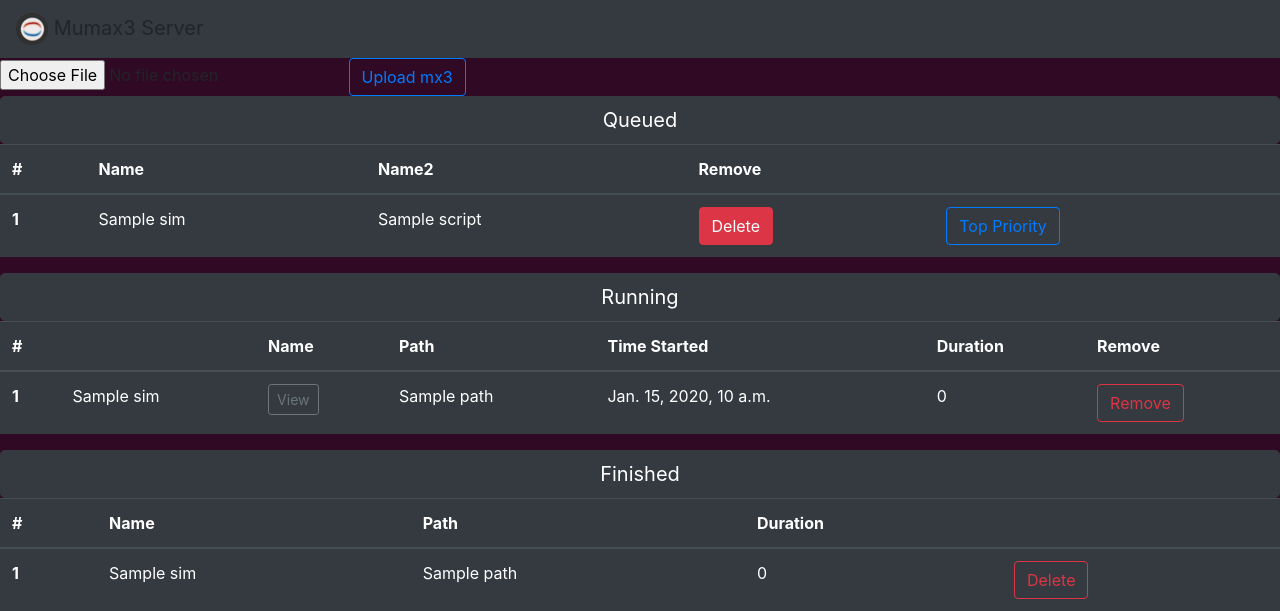
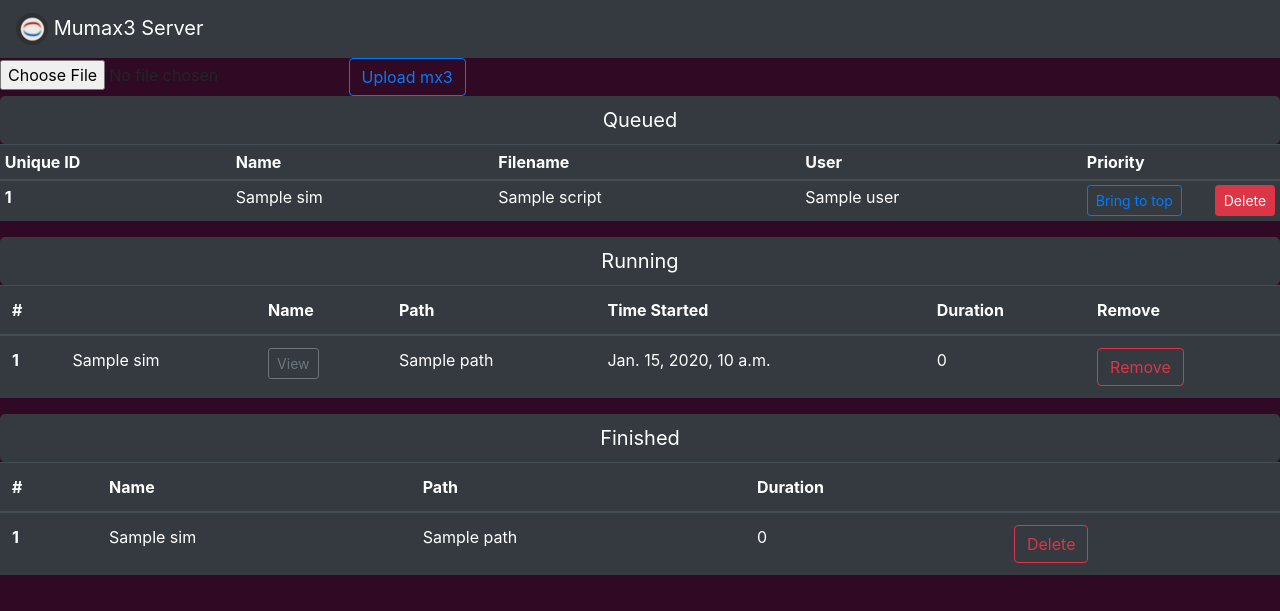
Before and after one commit to MathieuMoalic/mx3s, a Django app: template mx3s/server/templates/server/index.html in a window 1280 px wide. Shown: the top 611 px of the page. Run offline with Django 3.2, Linux system fonts and the light colour scheme; the template is opened without the code that fills it: most values are stand-ins (such as "Sample title", 1, 10 or a date in 2020); some libraries are stand-ins or nearby versions.

Commit message:
change nav bar style and queue col

```diff
--- a/mx3s/server/templates/server/base.html
+++ b/mx3s/server/templates/server/base.html
@@ -1,67 +1,43 @@
 {% load static %}
 <!DOCTYPE html>
 <html lang="en">
+
 <head>
   <!-- Required meta tags -->
   <meta charset="utf-8" />
-    <meta
-      name="viewport"
-      content="width=device-width, initial-scale=1, shrink-to-fit=no"
-    />
+  <meta name="viewport" content="width=device-width, initial-scale=1, shrink-to-fit=no" />
 
   <!-- Bootstrap CSS -->
-    <link
-      rel="stylesheet"
-      href="https://stackpath.bootstrapcdn.com/bootstrap/4.3.1/css/bootstrap.min.css"
-      integrity="sha384-ggOyR0iXCbMQv3Xipma34MD+dH/1fQ784/j6cY/iJTQUOhcWr7x9JvoRxT2MZw1T"
-      crossorigin="anonymous"
-    />
+  <link rel="stylesheet" href="https://stackpath.bootstrapcdn.com/bootstrap/4.3.1/css/bootstrap.min.css"
+    integrity="sha384-ggOyR0iXCbMQv3Xipma34MD+dH/1fQ784/j6cY/iJTQUOhcWr7x9JvoRxT2MZw1T" crossorigin="anonymous" />
 
-    <link
-      rel="icon"
-      href="{% static 'server/images/favicon.ico' %}"
-      type="image/gif"
-      sizes="16x16"
-    />
-    <link
-      rel="stylesheet"
-      type="text/css"
-      href="{% static 'server/style.css' %}"
-    />
+  <link rel="icon" href="{% static 'server/images/favicon.ico' %}" type="image/gif" sizes="16x16" />
+  <link rel="stylesheet" type="text/css" href="{% static 'server/style.css' %}" />
   {% block title %} {% endblock title %}
 
   <!-- Image and text -->
 </head>
+
 <body>
   <nav class="navbar navbar-dark bg-dark">
-      <a class="navbar-brand">
-        <img
-          src="{% static 'server/images/favicon-32x32.png' %}"
-          width="32"
-          height="32"
-          class="d-inline-block align-top"
-          alt=""
-        />
+    <a class="navbar-brand" href="#">
+      <img src="{% static 'server/images/favicon-32x32.png' %}" width="32" height="32" class="d-inline-block align-top"
+        alt="" />
       Mumax3 Server
     </a>
   </nav>
   <div id="content">{% block content %}{% endblock %}</div>
   <!-- Optional JavaScript -->
   <!-- jQuery first, then Popper.js, then Bootstrap JS -->
-    <script
-      src="https://code.jquery.com/jquery-3.3.1.slim.min.js"
-      integrity="sha384-q8i/X+965DzO0rT7abK41JStQIAqVgRVzpbzo5smXKp4YfRvH+8abtTE1Pi6jizo"
-      crossorigin="anonymous"
-    ></script>
-    <script
-      src="https://cdnjs.cloudflare.com/ajax/libs/popper.js/1.14.7/umd/popper.min.js"
-      integrity="sha384-UO2eT0CpHqdSJQ6hJty5KVphtPhzWj9WO1clHTMGa3JDZwrnQq4sF86dIHNDz0W1"
-      crossorigin="anonymous"
-    ></script>
-    <script
-      src="https://stackpath.bootstrapcdn.com/bootstrap/4.3.1/js/bootstrap.min.js"
-      integrity="sha384-JjSmVgyd0p3pXB1rRibZUAYoIIy6OrQ6VrjIEaFf/nJGzIxFDsf4x0xIM+B07jRM"
-      crossorigin="anonymous"
-    ></script>
+  <script src="https://code.jquery.com/jquery-3.3.1.slim.min.js"
+    integrity="sha384-q8i/X+965DzO0rT7abK41JStQIAqVgRVzpbzo5smXKp4YfRvH+8abtTE1Pi6jizo" crossorigin="anonymous">
+  </script>
+  <script src="https://cdnjs.cloudflare.com/ajax/libs/popper.js/1.14.7/umd/popper.min.js"
+    integrity="sha384-UO2eT0CpHqdSJQ6hJty5KVphtPhzWj9WO1clHTMGa3JDZwrnQq4sF86dIHNDz0W1" crossorigin="anonymous">
+  </script>
+  <script src="https://stackpath.bootstrapcdn.com/bootstrap/4.3.1/js/bootstrap.min.js"
+    integrity="sha384-JjSmVgyd0p3pXB1rRibZUAYoIIy6OrQ6VrjIEaFf/nJGzIxFDsf4x0xIM+B07jRM" crossorigin="anonymous">
+  </script>
 </body>
+
 </html>
--- a/mx3s/server/templates/server/queued.html
+++ b/mx3s/server/templates/server/queued.html
@@ -3,14 +3,15 @@
   Queued
 </button>
 <div class="collapse show" id="collapseQueued">
-  <table class="table table-dark">
+  <table class="table table-dark table-sm">
     <thead>
       <tr>
-        <th scope="col">#</th>
+        <th scope="col">Unique ID</th>
         <th scope="col">Name</th>
-        <th scope="col">Name2</th>
-        <th scope="col">Remove</th>
-        <th scope="col"></th>
+        <th scope="col">Filename</th>
+        <th scope="col">User</th>
+        <th scope="col" style="width:  10%">Priority</th>
+        <th scope="col" style="width:  5%"></th>
       </tr>
     </thead>
     <tbody>
@@ -19,16 +20,17 @@
         <th scope="row">{{sim.pk}}</th>
         <td>{{sim.name}}</td>
         <td>{{sim.script}}</td>
+        <td>{{sim.user}}</td>
+        <td>
+          <button type="button" class="btn btn-outline-primary btn-sm">
+            Bring to top
+          </button>
+        </td>
         <td>
           <form action="{% url 'server:delete-sim' pk=sim.pk %}" method="POST">
             {% csrf_token %}
-            <input class="btn btn-default btn-danger" type="submit" value="Delete" />
+            <input class="btn btn-default btn-danger btn-sm" type="submit" value="Delete" />
           </form>
-        </td>
-        <td>
-          <button type="button" class="btn btn-outline-primary">
-            Top Priority
-          </button>
         </td>
       </tr>
       {% endfor %}
```
Lines whose indentation alone changed are shown as unchanged.
